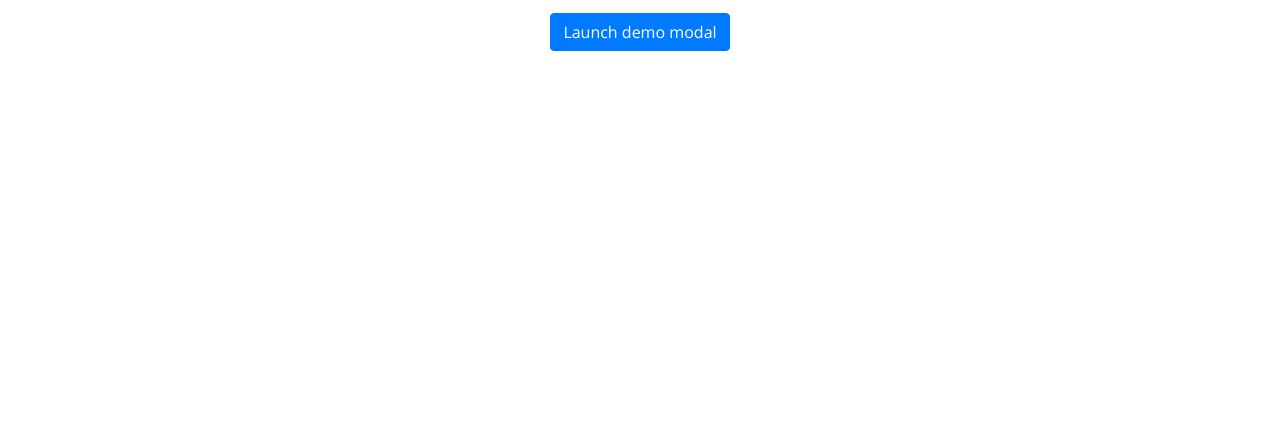
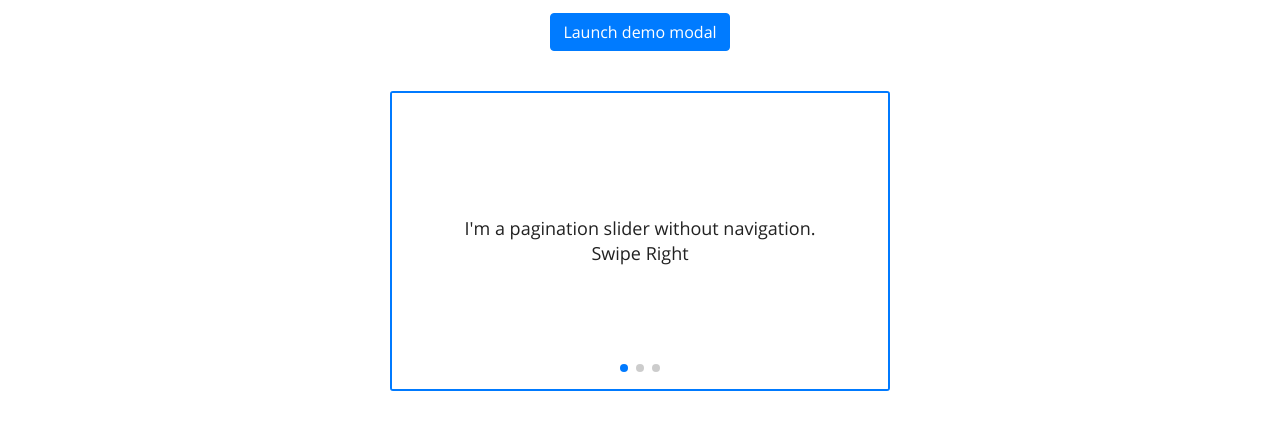
Before and after one commit to fullstackph/psdwizard-generic-fe-template, a website: page src/index.html in a window 1280 px wide. Shown: the part 215-644 px from the top of the page. Drawn offline with nearby package versions, Linux system fonts and the light colour scheme; files that its build step writes are made by us from their sources; files whose address does not match are found by name.

Commit message:
add demo element for swiper, clean console

```diff
--- a/src/index.html
+++ b/src/index.html
@@ -81,7 +81,8 @@
               </button>
 
               <!-- Modal -->
-                <div class="modal fade" id="exampleModal" tabindex="-1" role="dialog" aria-labelledby="exampleModalLabel" aria-hidden="true">
+              <div class="modal fade" id="exampleModal" tabindex="-1" role="dialog" aria-labelledby="exampleModalLabel"
+                aria-hidden="true">
                 <div class="modal-dialog" role="document">
                   <div class="modal-content">
                     <div class="modal-header">
@@ -100,6 +101,18 @@
                   </div>
                 </div>
               </div>
+
+              <!-- Swiper -->
+              <div class="swiper-container">
+                <div class="swiper-wrapper">
+                  <div class="swiper-slide">I'm a pagination slider without navigation. <br/> Swipe Right</div>
+                  <div class="swiper-slide">Swipe Right Again</div>
+                  <div class="swiper-slide">Swipe Left <br /> (or Swipe Right again.)</div>
+                </div>
+                <!-- Add Pagination -->
+                <div class="swiper-pagination"></div>
+              </div>
+
             </div>
           </div>
         </div>
--- a/src/scripts/modules/theme-module.js
+++ b/src/scripts/modules/theme-module.js
@@ -7,6 +7,12 @@ AppName.Modules.ThemeModule = (function() {
   ////////////////////
   var _privateMethod = function() {
     // private stuff
+
+    var swiper = new Swiper('.swiper-container', {
+      pagination: {
+        el: '.swiper-pagination',
+      },
+    });
   };
 
   /////////////////////
--- a/src/styles/pages/_home.scss
+++ b/src/styles/pages/_home.scss
@@ -13,3 +13,23 @@
     text-align: center;
   }
 }
+
+
+.swiper-container {
+  margin-top: 40px;
+  width: 500px;
+  height: 300px;
+  overflow: hidden;
+
+  border: 2px #007aff solid;
+  border-radius: 3px;
+}
+
+.swiper-slide {
+  text-align: center;
+  font-size: 18px;
+  background: #fff;
+  display: flex;
+  justify-content: center;
+  align-items: center;
+}
```
Also changed, not shown: README.md. Lines whose indentation alone changed are shown as unchanged.
